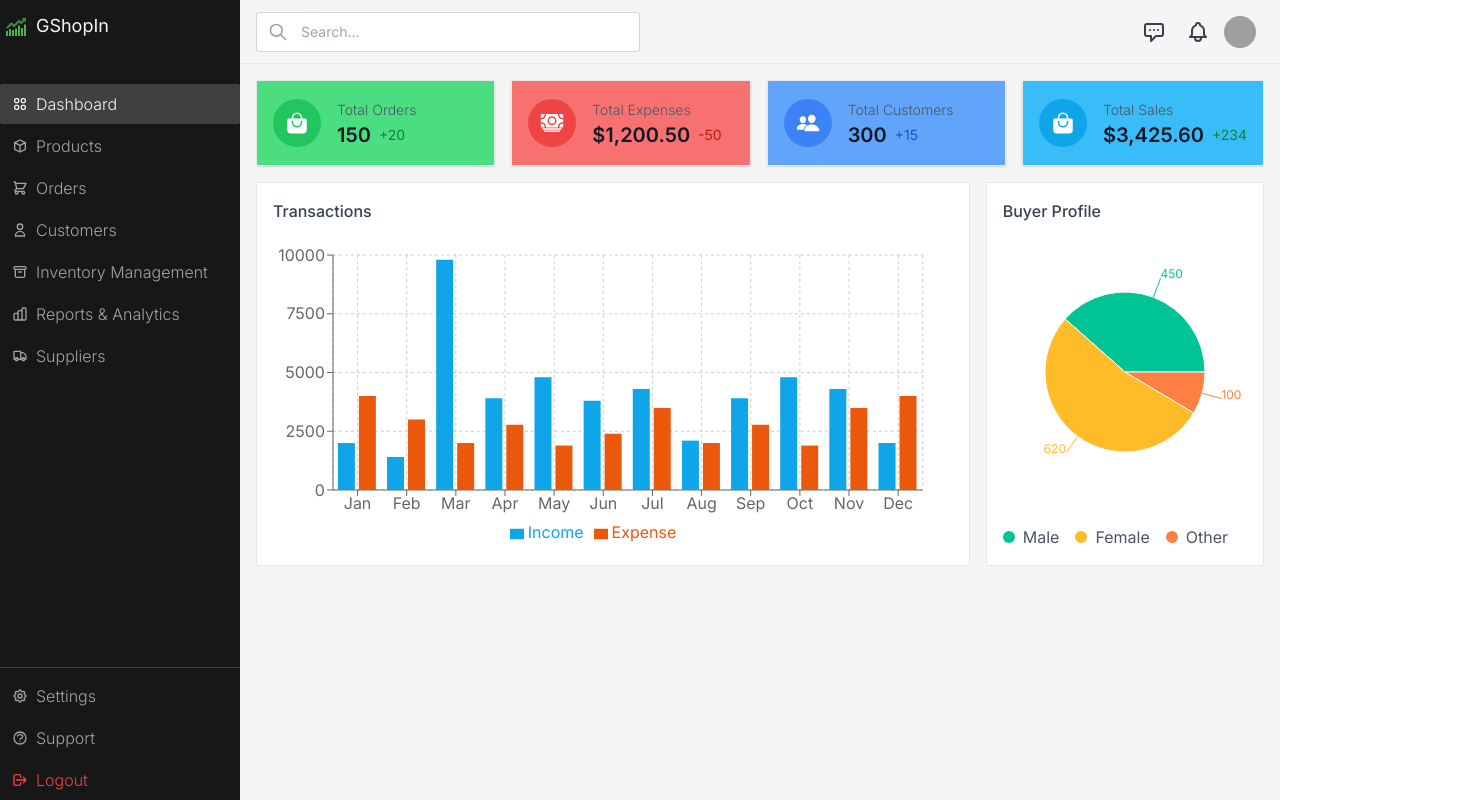
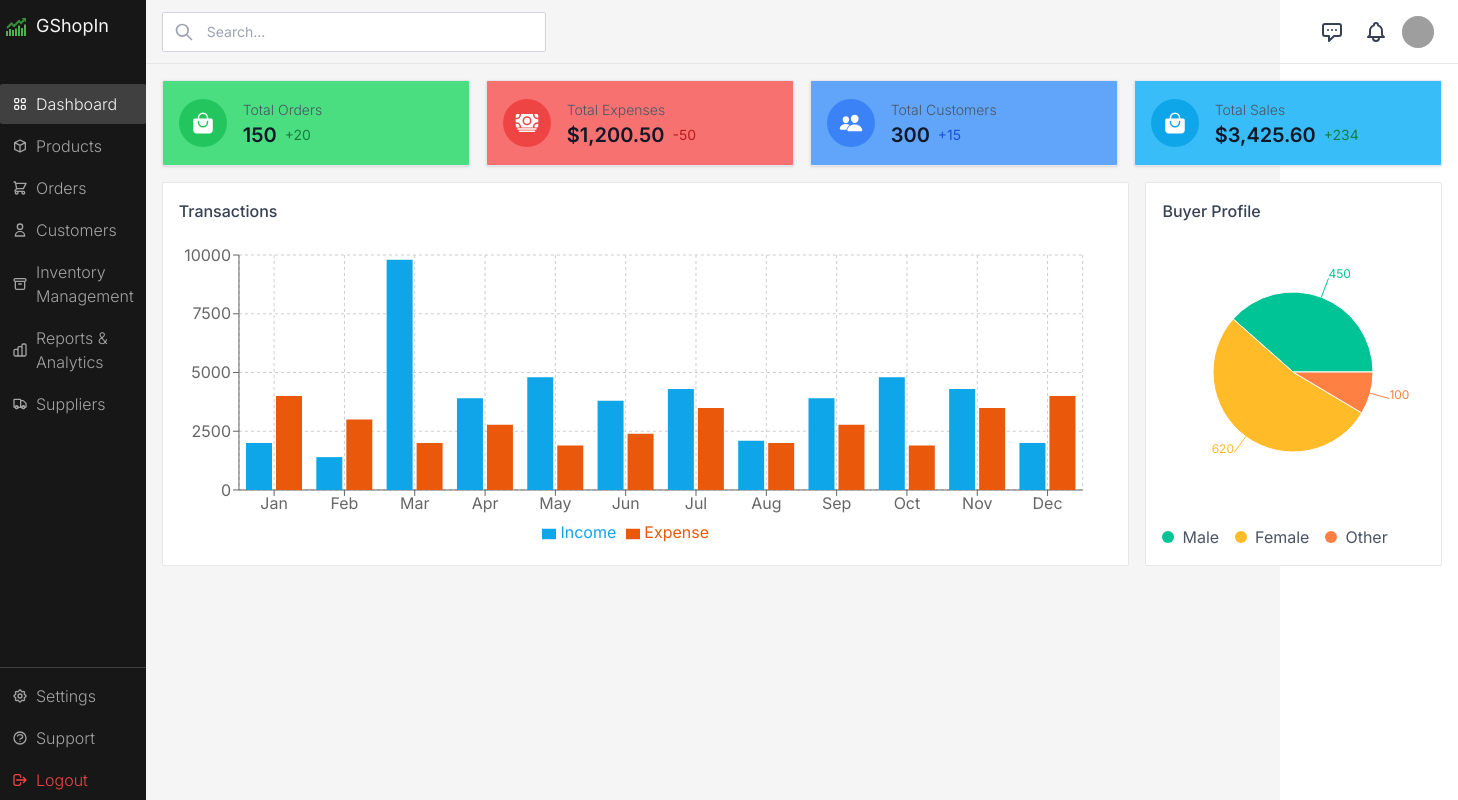
Before and after one commit to sifat2626/garment-management-admin, a React (Vite) app: page / in a window 1280 px wide. Shown: the whole page, 1458 px wide, since content can reach past the window. Built offline with nearby package versions, Linux system fonts and the light colour scheme; grey boxes are pictures that could not be loaded.

Commit message:
w bug fix 1

```diff
--- a/src/Layout/Root.jsx
+++ b/src/Layout/Root.jsx
@@ -4,7 +4,7 @@ import Header from "../components/shared/Header";
 
 function Root() {
   return (
-    <div className="flex flex-row min-h-screen max-w-screen bg-neutral-100 overflow-hidden font-inter">
+    <div className="flex flex-row min-h-screen max-w-screen bg-neutral-100  font-inter">
       <Sidebar />
       <div className="flex-1">
         <Header />
--- a/src/pages/Dashboard.jsx
+++ b/src/pages/Dashboard.jsx
@@ -4,7 +4,7 @@ import TransactionChart from "../components/TransactionChart";
 
 function Dashboard() {
   return (
-    <div className="flex flex-col gap-4 w-full overflow-hidden">
+    <div className="flex flex-col gap-4 w-screen">
       <DashboardStatsGrid />
       <div className="flex flex-row gap-4">
         <TransactionChart />
```
